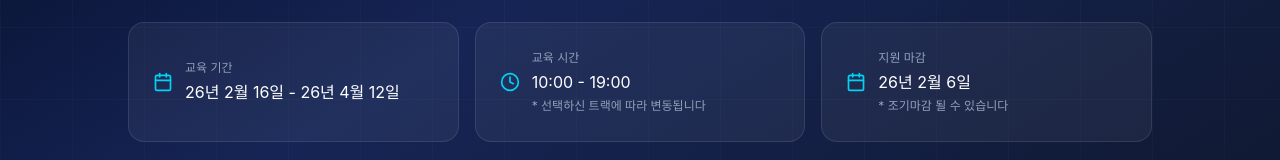
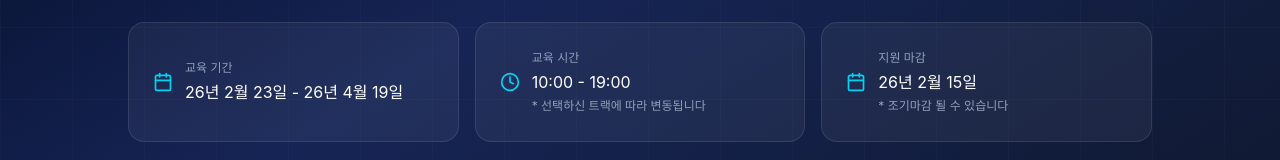
Before and after one commit to Yun-Jehyeok/tmmakers-page, a React (Vite) app: page / in a window 1280 px wide. Shown: the part 477-637 px from the top of the page. Built offline with nearby package versions, Linux system fonts and the light colour scheme; a web font is replaced by a local one.

Commit message:
edit hero section

```diff
--- a/src/components/Hero.tsx
+++ b/src/components/Hero.tsx
@@ -45,7 +45,13 @@ export function Hero() {
                         transition={{ duration: 0.5, delay: 0.1 }}
                         className="text-center mb-8"
                     >
-            <div className="inline-block text-sm sm:text-base md:text-lg text-white mb-4 tracking-wide px-4 sm:px-6 py-2 bg-cyan-500/20 backdrop-blur-sm border border-cyan-400/30 relative" style={{ clipPath: 'polygon(0.5rem 0%, calc(100% - 0.5rem) 0%, 100% 50%, calc(100% - 0.5rem) 100%, 0.5rem 100%, 0% 50%)' }}>
+                        <div
+                            className="inline-block text-sm sm:text-base md:text-lg text-white mb-4 tracking-wide px-4 sm:px-6 py-2 bg-cyan-500/20 backdrop-blur-sm border border-cyan-400/30 relative"
+                            style={{
+                                clipPath:
+                                    "polygon(0.5rem 0%, calc(100% - 0.5rem) 0%, 100% 50%, calc(100% - 0.5rem) 100%, 0.5rem 100%, 0% 50%)",
+                            }}
+                        >
                             내일을 만드는 사람들
                         </div>
                         <h1 className="text-4xl sm:text-5xl md:text-6xl lg:text-7xl xl:text-8xl font-bold text-white mb-4 tracking-tight px-4">
@@ -81,7 +87,7 @@ export function Hero() {
                                     교육 기간
                                 </div>
                                 <div className="text-sm sm:text-base text-white">
-                  26년 2월 16일 - 26년 4월 12일
+                                    26년 2월 23일 - 26년 4월 19일
                                 </div>
                             </div>
                         </div>
@@ -106,7 +112,7 @@ export function Hero() {
                                     지원 마감
                                 </div>
                                 <div className="text-sm sm:text-base text-white mb-1">
-                  26년 2월 6일
+                                    26년 2월 15일
                                 </div>
                                 <div className="text-xs text-slate-400">
                                     * 조기마감 될 수 있습니다
```
Lines whose indentation alone changed are shown as unchanged.
